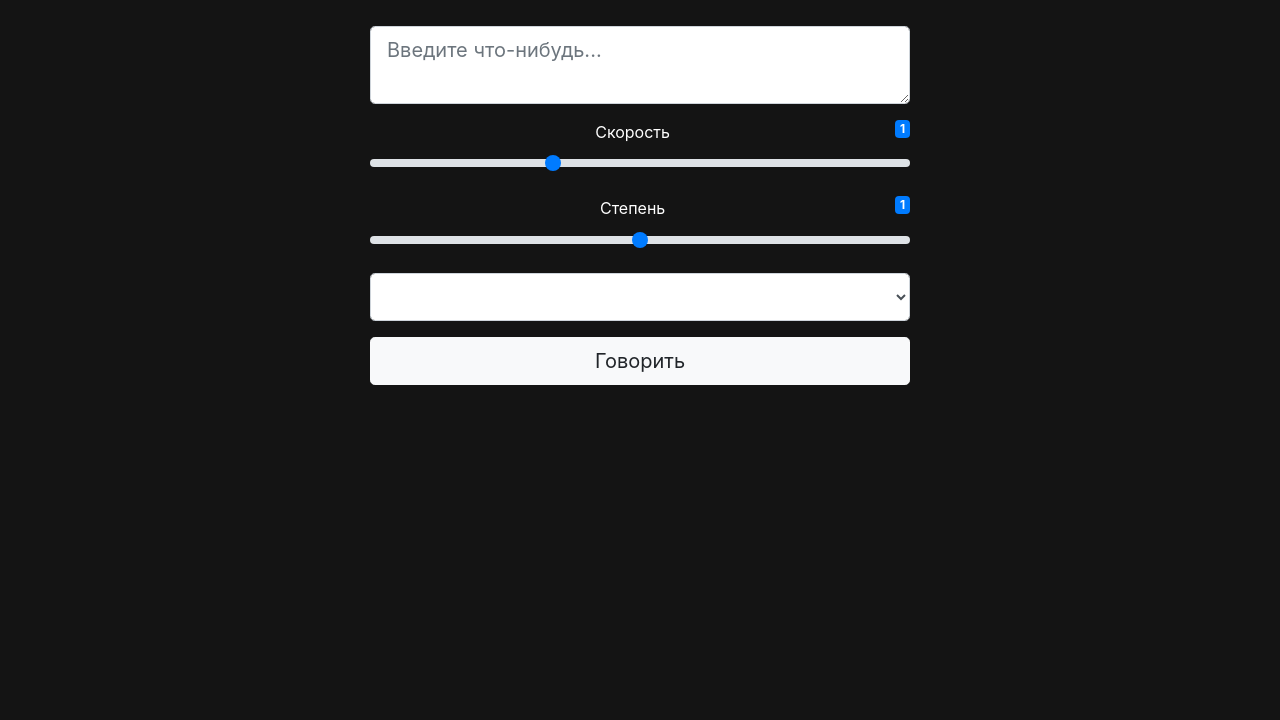
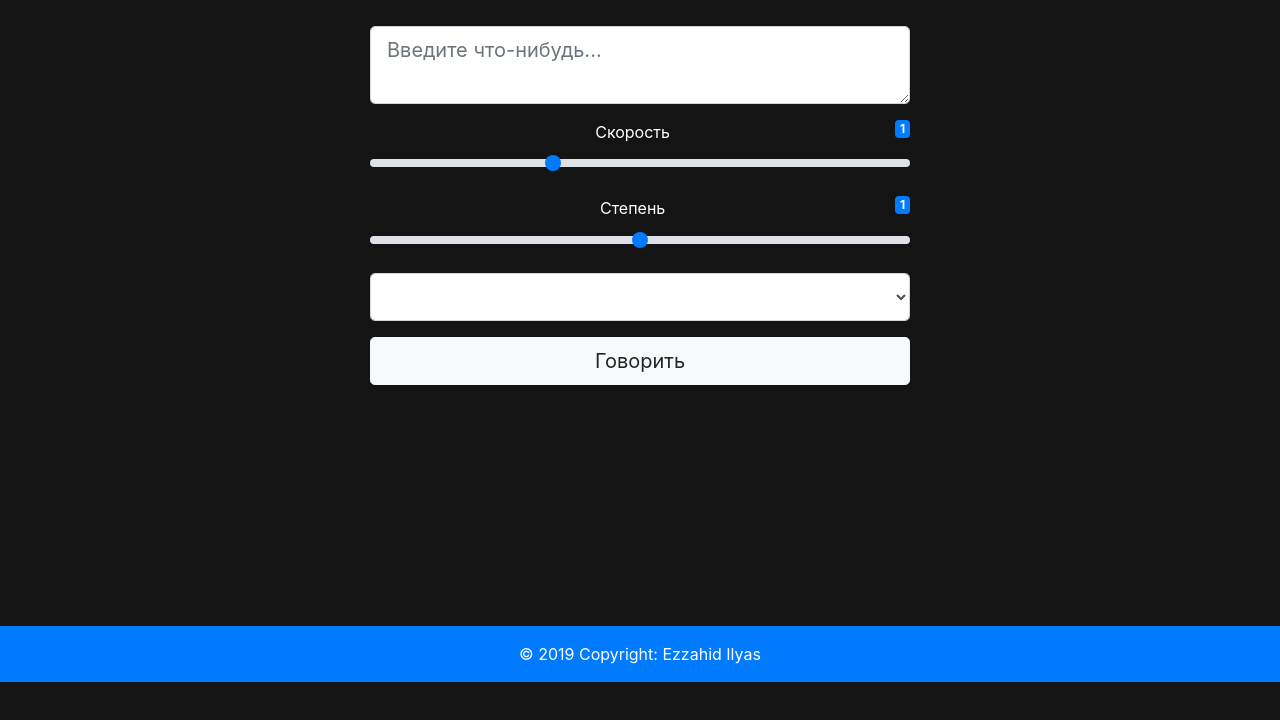
Before and after one commit to ilyasEzz/Text-to-Speech, a website: page dist/index.html in a window 1280 px wide. Shown: the part 118-838 px from the top of the page. Drawn offline with nearby package versions, Linux system fonts and the light colour scheme.

Commit message:
adding footer

```diff
--- a/dist/index.html
+++ b/dist/index.html
@@ -76,6 +76,11 @@
         </div>
       </div>
     </div>
+    <footer class="fixed-bottom bg-primary mt-5">
+      <div class="footer-copyright text-center py-3">
+        © 2019 Copyright: Ezzahid Ilyas
+      </div>
+    </footer>
   </body>
 
   <script
```
